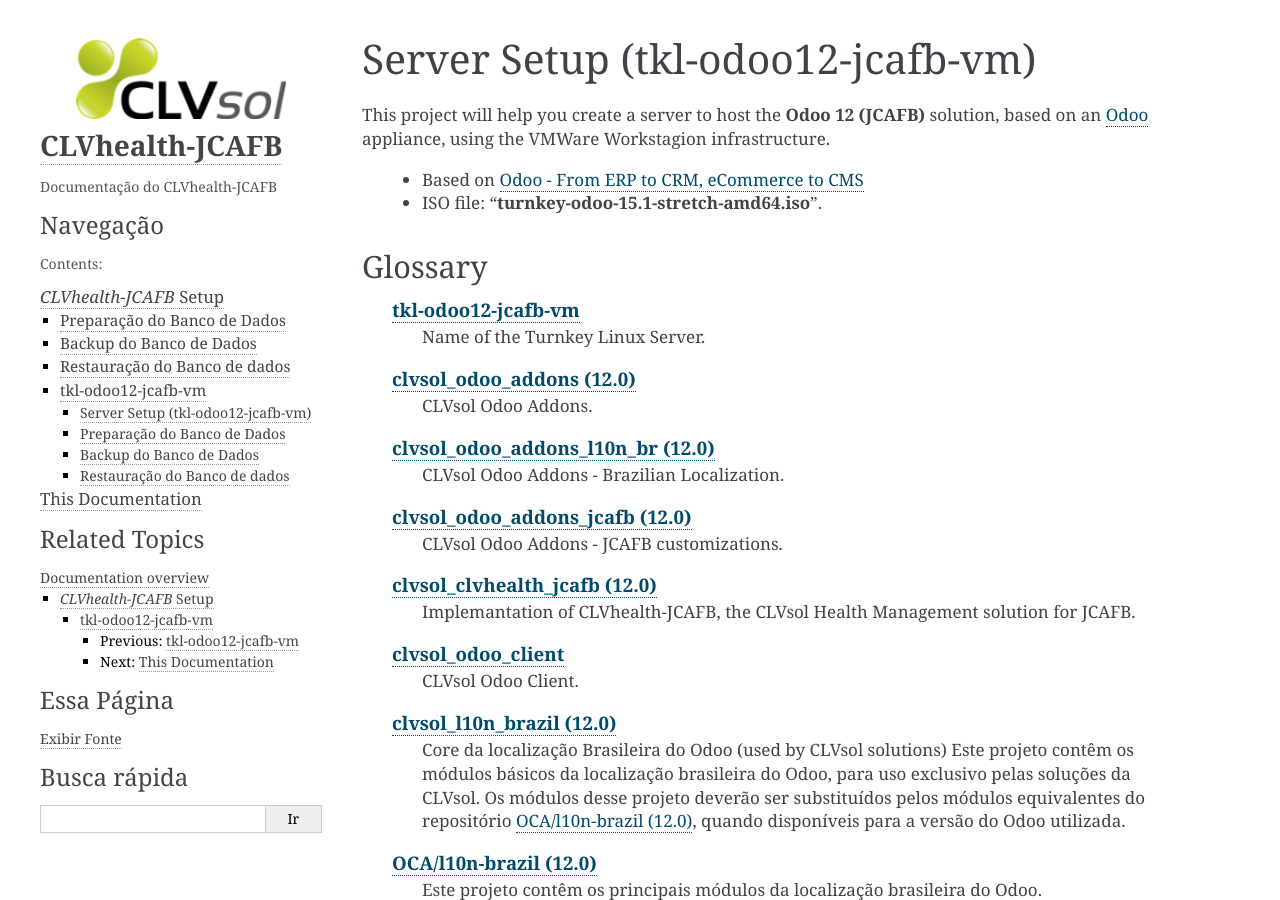
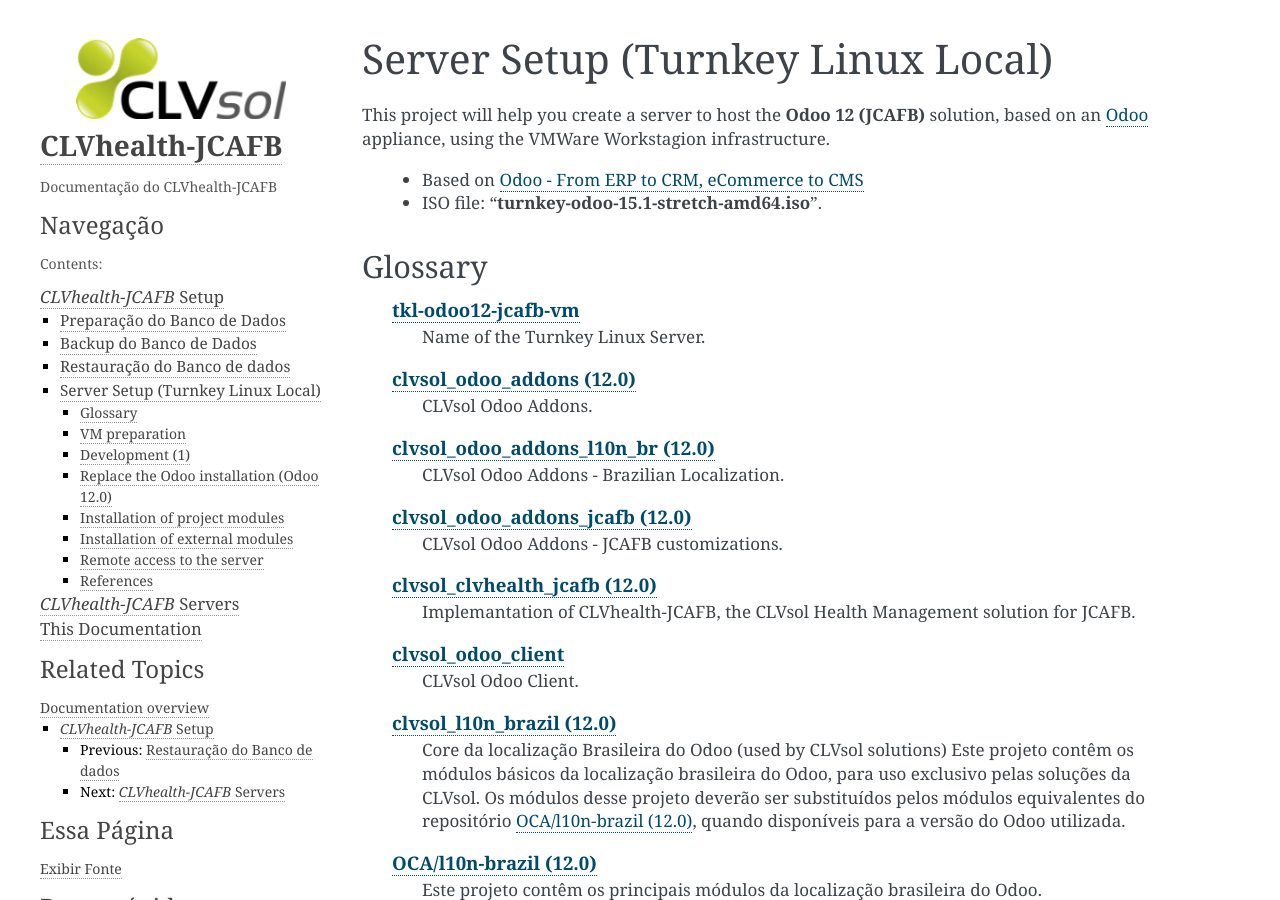
Before and after one commit to CLVsol/clvsol_clvhealth_jcafb_docs, a Sphinx documentation site: the page built from source/setup/server_setup_local.rst, in a window 1280 px wide and 900 px high. Built offline with Sphinx 7.4.7, drawn with Linux system fonts in a browser that asks for light colours.

Commit message:
[REF] source

```diff
--- a/source/index.rst
+++ b/source/index.rst
@@ -7,6 +7,7 @@
    :caption: Contents:
 
    setup/index
+   servers/index
    this_documentation/index
 
 
--- /dev/null
+++ b/source/servers/index.rst
@@ -0,0 +1,9 @@
+=========================
+*CLVhealth-JCAFB* Servers
+=========================
+
+.. toctree::
+   :maxdepth: 3
+   :caption: Contents:
+
+   tkl_odoo12_jcafb_vm/index
--- a/source/setup/tkl_odoo12_jcafb_vm/index.rst
+++ b/source/servers/tkl_odoo12_jcafb_vm/index.rst
@@ -1,12 +1,14 @@
 ===================
 tkl-odoo12-jcafb-vm
 ===================
+
+.. index:: tkl-odoo12-jcafb-vm
 
 .. toctree::
    :maxdepth: 2
    :caption: Contents:
 
-   server_setup
+   /setup/server_setup_local
    /setup/database_setup
    /setup/database_backup
    /setup/database_restore
--- a/source/setup/database_setup.rst
+++ b/source/setup/database_setup.rst
@@ -4,7 +4,7 @@
 
 .. role:: red
 
-.. index:: ! Banco de Dados (Preparação)
+.. index:: Banco de Dados (Preparação)
 .. index:: Preparação do Banco de Dados
 
 ============================
--- a/source/setup/index.rst
+++ b/source/setup/index.rst
@@ -9,4 +9,4 @@
    database_setup
    database_backup
    database_restore
-   tkl_odoo12_jcafb_vm/index
+   server_setup_local
--- a/source/setup/tkl_odoo12_jcafb_vm/server_setup.rst
+++ b/source/setup/server_setup_local.rst
@@ -4,11 +4,11 @@
 
 .. role:: red
 
-.. index:: Server Setup (tkl-odoo12-jcafb-vm)
+.. index:: Server Setup (Turnkey Linux Local)
 .. index:: Odoo 12.0 Setup
 
 ==================================
-Server Setup (tkl-odoo12-jcafb-vm)
+Server Setup (Turnkey Linux Local)
 ==================================
 
 This project will help you create a server to host the **Odoo 12 (JCAFB)** solution, based on an `Odoo <https://www.odoo.com/>`_  appliance, using the VMWare Workstagion infrastructure.
```
